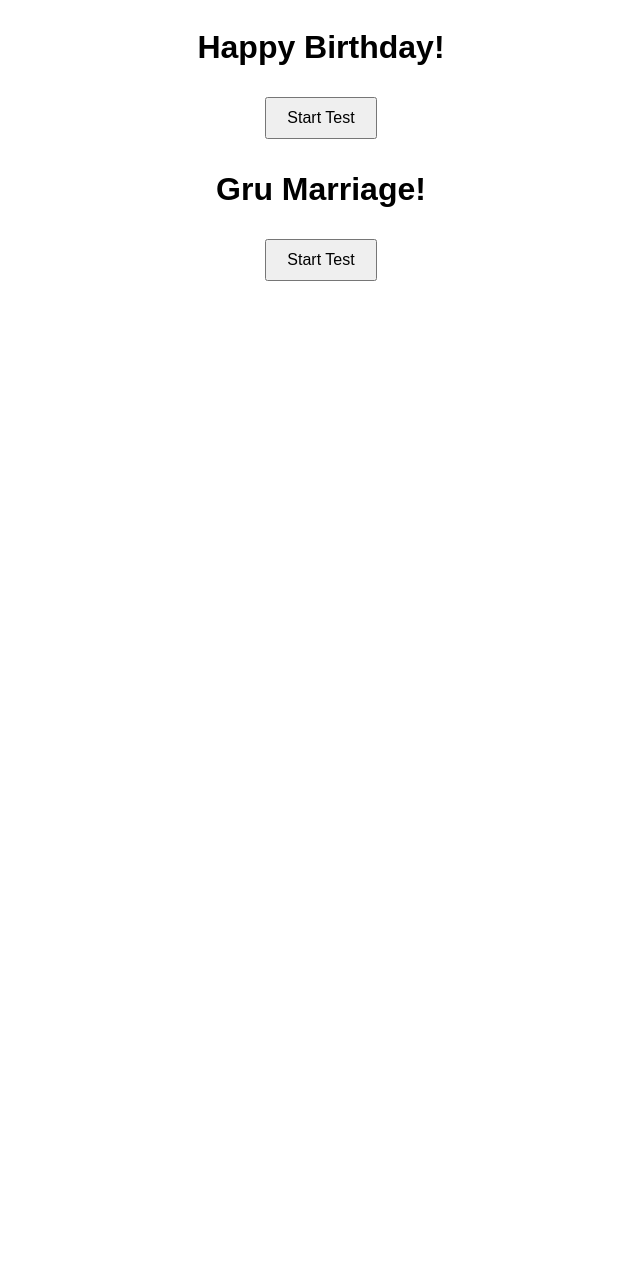
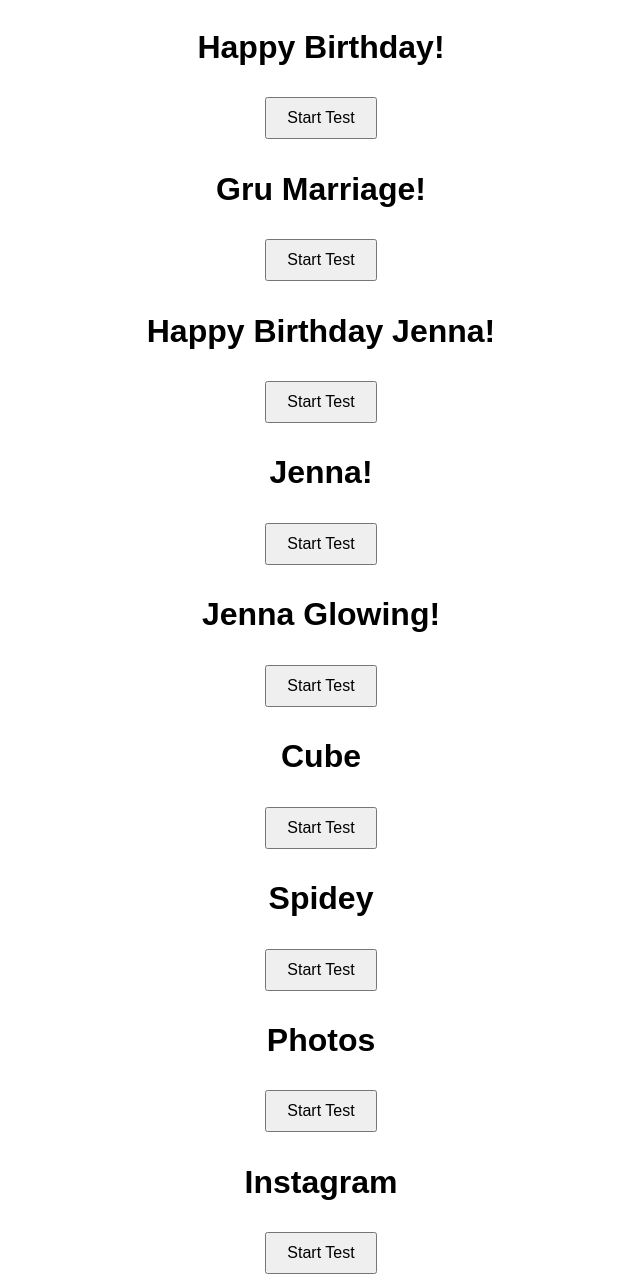
Before and after one commit to Pai197/Pai19, a plain HTML site: page index.html in a window 1280 px wide. Shown: the part 702-1986 px from the top of the page, without its empty margins (319-959 px from the left). Before the commit the page ends 993 px from the top, so only its background shows below. Drawn offline with Linux system fonts and the light colour scheme.

Commit message:
Update index.html

```diff
--- a/index.html
+++ b/index.html
@@ -61,5 +61,63 @@
         </a>
     </div>
 
+    <div class="container">
+
+        <h1>Happy Birthday Jenna!</h1>
+        <a href="8/index.html">
+            <button id="start-btn">Start Test</button>
+        </a>
+    </div>
+
+    <div class="container">
+
+        <h1>Jenna!</h1>
+        <a href="9/index.html">
+            <button id="start-btn">Start Test</button>
+        </a>
+    </div>
+
+    <div class="container">
+
+        <h1>Jenna Glowing!</h1>
+        <a href="10/index.html">
+            <button id="start-btn">Start Test</button>
+        </a>
+    </div>
+
+    <div class="container">
+
+        <h1>Cube</h1>
+        <a href="11/index.html">
+            <button id="start-btn">Start Test</button>
+        </a>
+    </div>
+
+    <div class="container">
+
+        <h1>Spidey</h1>
+        <a href="12/index.html">
+            <button id="start-btn">Start Test</button>
+        </a>
+    </div>
+
+    <div class="container">
+
+        <h1>Photos</h1>
+        <a href="13/index.html">
+            <button id="start-btn">Start Test</button>
+        </a>
+    </div>
+
+    <div class="container">
+
+        <h1>Instagram</h1>
+        <a href="14/index.html">
+            <button id="start-btn">Start Test</button>
+        </a>
+    </div>
+
+
+
 </body>
 </html>
```
